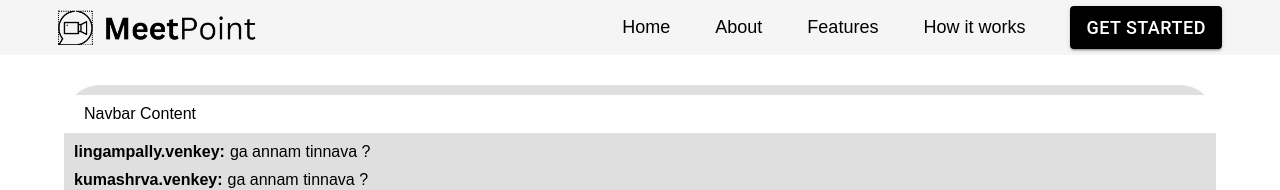
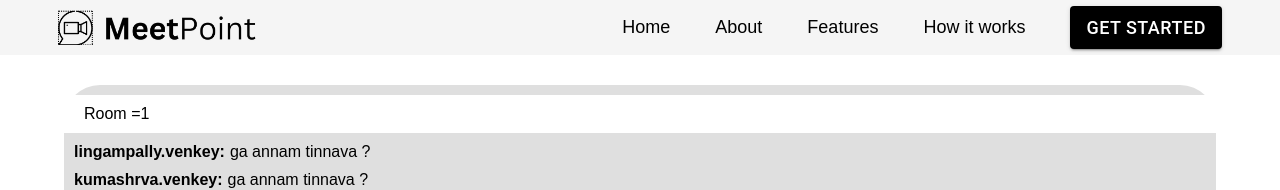
Before and after one commit to shravankumar8/meetpoint, a React (Vite) app in the folder frontend/: page /chatroom/1 in a window 1280 px wide. Shown: the top 190 px of the page. Built offline with nearby package versions, Linux system fonts and the light colour scheme.

Commit message:
fixed / redirect on refresh

```diff
--- a/frontend/src/components/FinalVideoChat.jsx
+++ b/frontend/src/components/FinalVideoChat.jsx
@@ -4,6 +4,10 @@ import socketIO from "socket.io-client";
 import { Button, Grid, Typography } from "@mui/material";
 import { CentralizedCard } from "./CentralizedCard";
 import { Video } from "./Video";
+import { useNavigate } from "react-router-dom";
+import { useSetRecoilState, useRecoilValue } from "recoil";
+import { isUserLoading } from "../store/selectors/isLoading";
+import { userEmailState } from "../store/selectors/userEmail";
 import { FRONTEND_URL, SOCKET_URL, URL } from "../assets/link";
 let pc = new RTCPeerConnection({
   iceServers: [
@@ -14,13 +18,22 @@ let pc = new RTCPeerConnection({
 });
 
 export function FinalVideoChat() {
+    const navigate = useNavigate();
   const [socket, setSocket] = useState(null);
   const [meetingJoined, setMeetingJoined] = useState(false);
   const [videoStream, setVideoStream] = useState();
   const [remoteVideoStream, setRemoteVideoStream] = useState();
-
+  const userLoading = useRecoilValue(isUserLoading);
+   const userEmail = useRecoilValue(userEmailState);
   const params = useParams();
   const roomId = params.roomId;
+ useEffect(() => {
+     if (!userLoading && !userEmail) {
+       navigate("/"); // Redirect only when not loading and email is not available
+     }
+
+
+ }, [userLoading, userEmail, navigate]);
 
   useEffect(() => {
     const s = socketIO.connect(SOCKET_URL);
@@ -34,6 +47,7 @@ export function FinalVideoChat() {
       window.navigator.mediaDevices
         .getUserMedia({
           video: true,
+          // audio: true
         })
         .then(async (stream) => {
           setVideoStream(stream);
@@ -77,6 +91,8 @@ export function FinalVideoChat() {
         //s.emit("remoteDescription", { description: pc.localDescription });
       });
     });
+
+
   }, []);
 
   if (!videoStream) {
--- a/frontend/src/components/Textroom.jsx
+++ b/frontend/src/components/Textroom.jsx
@@ -116,7 +116,6 @@ if (otherUserEmail !== userEmail) {
   return (
     <div
       style={{
-
         margin: "0 auto",
         backgroundColor: "#DFDFDF",
         marginTop: "30px",
@@ -140,7 +139,7 @@ if (otherUserEmail !== userEmail) {
           marginBottom: "10px",
         }}
       >
-        Navbar Content
+        Room ={roomId}
       </div>
 
       {/* Chat Boxes */}
@@ -186,7 +185,6 @@ if (otherUserEmail !== userEmail) {
                 setMessage(e.target.value);
               }}
               type="text"
-
               value={message}
               name=""
               id=""
```
Also changed, not shown: frontend/src/components/VideoChat.jsx (+4 -3 lines).
